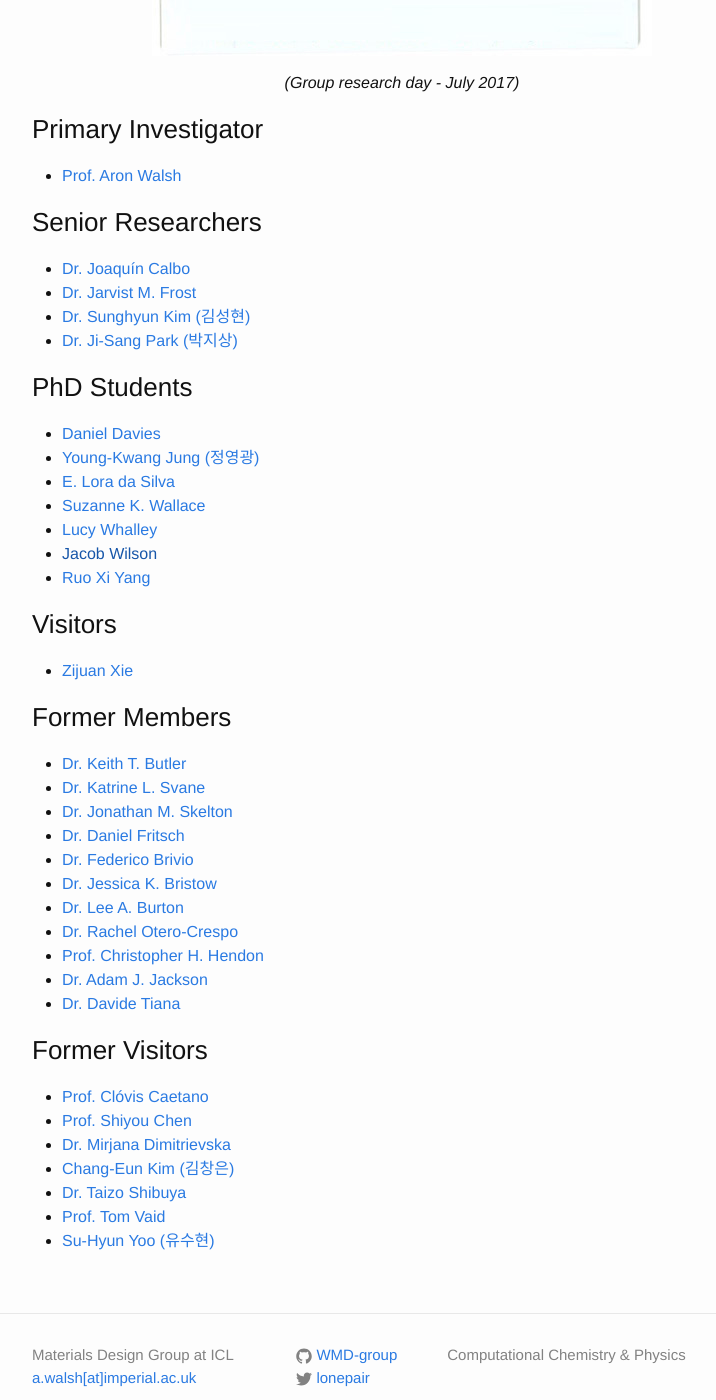
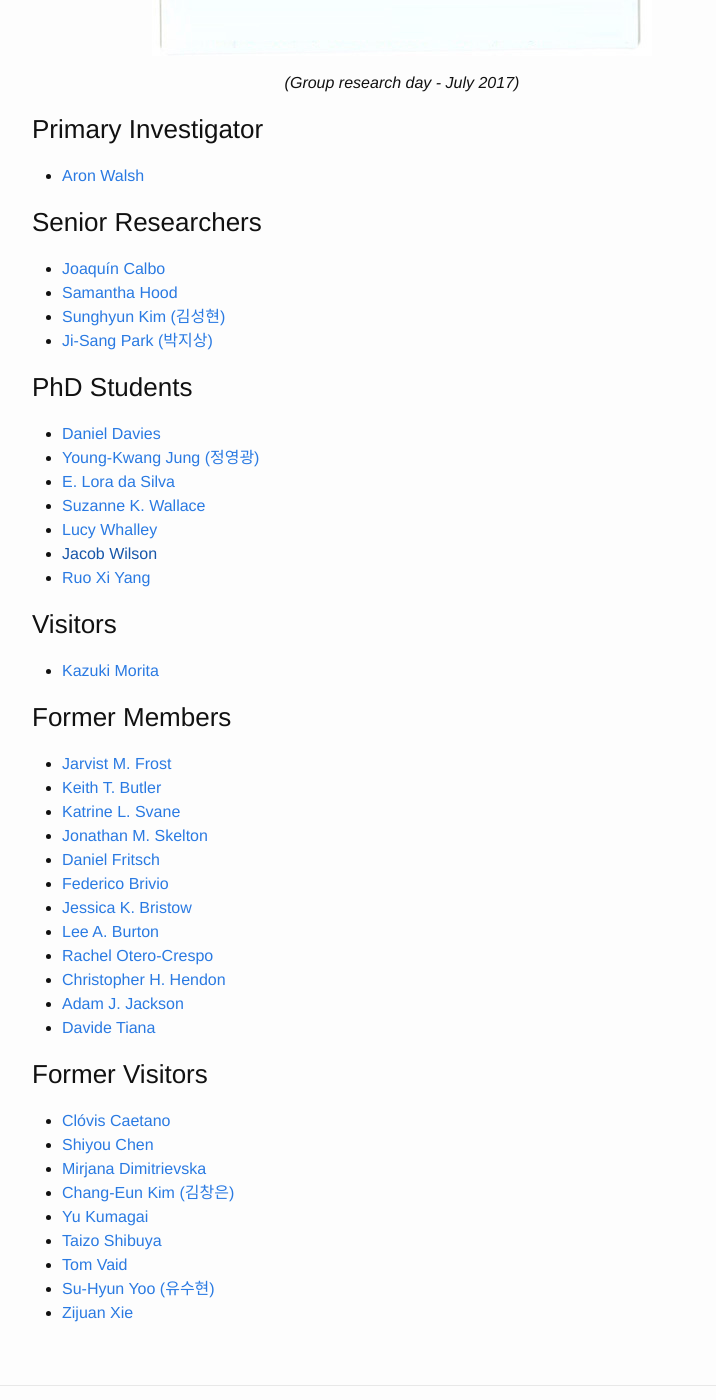
Before and after one commit to WMD-group/WMD-group.github.io, a Jekyll site: the page built from b_group.md, in a window 1280 px wide and 1400 px high, scrolled down 713 px. Shown: the whole window, without its empty margins (238-954 px from the left). Built offline with Jekyll 4.4.1, drawn with Linux system fonts in a browser that asks for light colours; some of the changed text lies outside the part shown.

Commit message:
Update b_group.md

```diff
--- a/b_group.md
+++ b/b_group.md
@@ -9,21 +9,20 @@ He also Visiting Professor in [Materials Science and Engineering](http://mse.yon
 
 Aron studied at Trinity College Dublin (Ireland), and later held positions at the National Renewable Energy Laboratory (USA), University College London (UK), and the University of Bath (UK).
 
-His interests in materials modelling cover the condensed matter physics
-and solid state chemistry of advanced materials, including
+His interests in materials modelling cover the chemistry and physics of advanced materials, including
 metal oxides, chalcogenides, halides, and metal-organic frameworks.
 
 ![](/assets/groupday_2017.jpg){: .center-image }
 *<center>(Group research day - July 2017)</center>*
 
 ### Primary Investigator
-- [Prof. Aron Walsh](https://scholar.google.co.uk/citations?user=Ktvn91gAAAAJ&hl=en)
+- [Aron Walsh](https://scholar.google.co.uk/citations?user=Ktvn91gAAAAJ&hl=en)
 
 ### Senior Researchers
-- [Dr. Joaquín Calbo](https://scholar.google.co.uk/citations?user=wzmgqIoAAAAJ&hl=en&oi=ao)
-- [Dr. Jarvist M. Frost](https://scholar.google.co.uk/citations?user=qNlfsFEAAAAJ&hl=en)
-- [Dr. Sunghyun Kim (김성현)](https://scholar.google.co.uk/citations?user=v438vEAAAAAJ&hl=en)
-- [Dr. Ji-Sang Park (박지상)](https://scholar.google.co.uk/citations?user=ZCmm3y8AAAAJ&hl=en&oi=ao)
+- [Joaquín Calbo](https://scholar.google.co.uk/citations?user=wzmgqIoAAAAJ&hl=en&oi=ao)
+- [Samantha Hood](https://scholar.google.co.uk/citations?user=1I0WjV8AAAAJ&hl=en&oi=ao)
+- [Sunghyun Kim (김성현)](https://scholar.google.co.uk/citations?user=v438vEAAAAAJ&hl=en)
+- [Ji-Sang Park (박지상)](https://scholar.google.co.uk/citations?user=ZCmm3y8AAAAJ&hl=en&oi=ao)
 
 ### PhD Students
 - [Daniel Davies](https://scholar.google.co.uk/citations?user=XD-sA1MAAAAJ&hl=en)
@@ -35,26 +34,29 @@ metal oxides, chalcogenides, halides, and metal-organic frameworks.
 - [Ruo Xi Yang](https://scholar.google.co.uk/citations?user=Il_KFS8AAAAJ&hl=en)
 
 ### Visitors
-- [Zijuan Xie](http://onlinelibrary.wiley.com/doi/10.1002/pssa.201600445/abstract)
+- [Kazuki Morita](http://www.yasuoka.mech.keio.ac.jp/english/member.php)
 
 ### Former Members
-- [Dr. Keith T. Butler](https://scholar.google.co.uk/citations?user=eruLmgUAAAAJ&hl=en)
-- [Dr. Katrine L. Svane](https://scholar.google.co.uk/citations?user=1x7ZtTEAAAAJ&hl=en)
-- [Dr. Jonathan M. Skelton](https://scholar.google.co.uk/citations?user=FAK4WzwAAAAJ&hl=en)
-- [Dr. Daniel Fritsch](https://scholar.google.co.uk/citations?user=5ul21mQAAAAJ&hl=en&oi=ao)
-- [Dr. Federico Brivio](https://scholar.google.co.uk/citations?user=epCA0qoAAAAJ&hl=en)
-- [Dr. Jessica K. Bristow](https://scholar.google.co.uk/citations?user=wP_frhsAAAAJ&hl=en)
-- [Dr. Lee A. Burton](https://scholar.google.co.uk/citations?user=fEp-jzkAAAAJ&hl=en)
-- [Dr. Rachel Otero-Crespo](https://scholar.google.co.uk/citations?user=WQ2GSygAAAAJ&hl=en)
-- [Prof. Christopher H. Hendon](https://scholar.google.co.uk/citations?user=k1erO3EAAAAJ&hl=en)
-- [Dr. Adam J. Jackson](https://scholar.google.co.uk/citations?user=0aWeSroAAAAJ&hl=en)
-- [Dr. Davide Tiana](https://scholar.google.co.uk/citations?user=4VjMg_cAAAAJ&hl=en)
+- [Jarvist M. Frost](https://scholar.google.co.uk/citations?user=qNlfsFEAAAAJ&hl=en)
+- [Keith T. Butler](https://scholar.google.co.uk/citations?user=eruLmgUAAAAJ&hl=en)
+- [Katrine L. Svane](https://scholar.google.co.uk/citations?user=1x7ZtTEAAAAJ&hl=en)
+- [Jonathan M. Skelton](https://scholar.google.co.uk/citations?user=FAK4WzwAAAAJ&hl=en)
+- [Daniel Fritsch](https://scholar.google.co.uk/citations?user=5ul21mQAAAAJ&hl=en&oi=ao)
+- [Federico Brivio](https://scholar.google.co.uk/citations?user=epCA0qoAAAAJ&hl=en)
+- [Jessica K. Bristow](https://scholar.google.co.uk/citations?user=wP_frhsAAAAJ&hl=en)
+- [Lee A. Burton](https://scholar.google.co.uk/citations?user=fEp-jzkAAAAJ&hl=en)
+- [Rachel Otero-Crespo](https://scholar.google.co.uk/citations?user=WQ2GSygAAAAJ&hl=en)
+- [Christopher H. Hendon](https://scholar.google.co.uk/citations?user=k1erO3EAAAAJ&hl=en)
+- [Adam J. Jackson](https://scholar.google.co.uk/citations?user=0aWeSroAAAAJ&hl=en)
+- [Davide Tiana](https://scholar.google.co.uk/citations?user=4VjMg_cAAAAJ&hl=en)
 
 ### Former Visitors
-- [Prof. Clóvis Caetano](http://www.bv.fapesp.br/pt/pesquisador/34209/clovis-caetano/)
-- [Prof. Shiyou Chen](https://scholar.google.co.uk/citations?user=ZGmDGb0AAAAJ&hl=en)
-- [Dr. Mirjana Dimitrievska](https://scholar.google.co.uk/citations?user=ytV8eIQAAAAJ&hl=en)
+- [Clóvis Caetano](http://www.bv.fapesp.br/pt/pesquisador/34209/clovis-caetano/)
+- [Shiyou Chen](https://scholar.google.co.uk/citations?user=ZGmDGb0AAAAJ&hl=en)
+- [Mirjana Dimitrievska](https://scholar.google.co.uk/citations?user=ytV8eIQAAAAJ&hl=en)
 - [Chang-Eun Kim (김창은)](https://scholar.google.co.uk/citations?user=20AziH8AAAAJ&hl=en)
-- [Dr. Taizo Shibuya](https://scholar.google.com/citations?user=CGWpbEwAAAAJ&hl=ja)
-- [Prof. Tom Vaid](https://scholar.google.com/citations?user=c_2f970AAAAJ&hl=en)
+- [Yu Kumagai](https://scholar.google.co.uk/citations?user=xST4MSEAAAAJ&hl=en&oi=ao)
+- [Taizo Shibuya](https://scholar.google.com/citations?user=CGWpbEwAAAAJ&hl=ja)
+- [Tom Vaid](https://scholar.google.com/citations?user=c_2f970AAAAJ&hl=en)
 - [Su-Hyun Yoo (유수현)](https://scholar.google.co.uk/citations?user=VhIOTvcAAAAJ&hl=en)
+- [Zijuan Xie](http://onlinelibrary.wiley.com/doi/10.1002/pssa.201600445/abstract)
```
